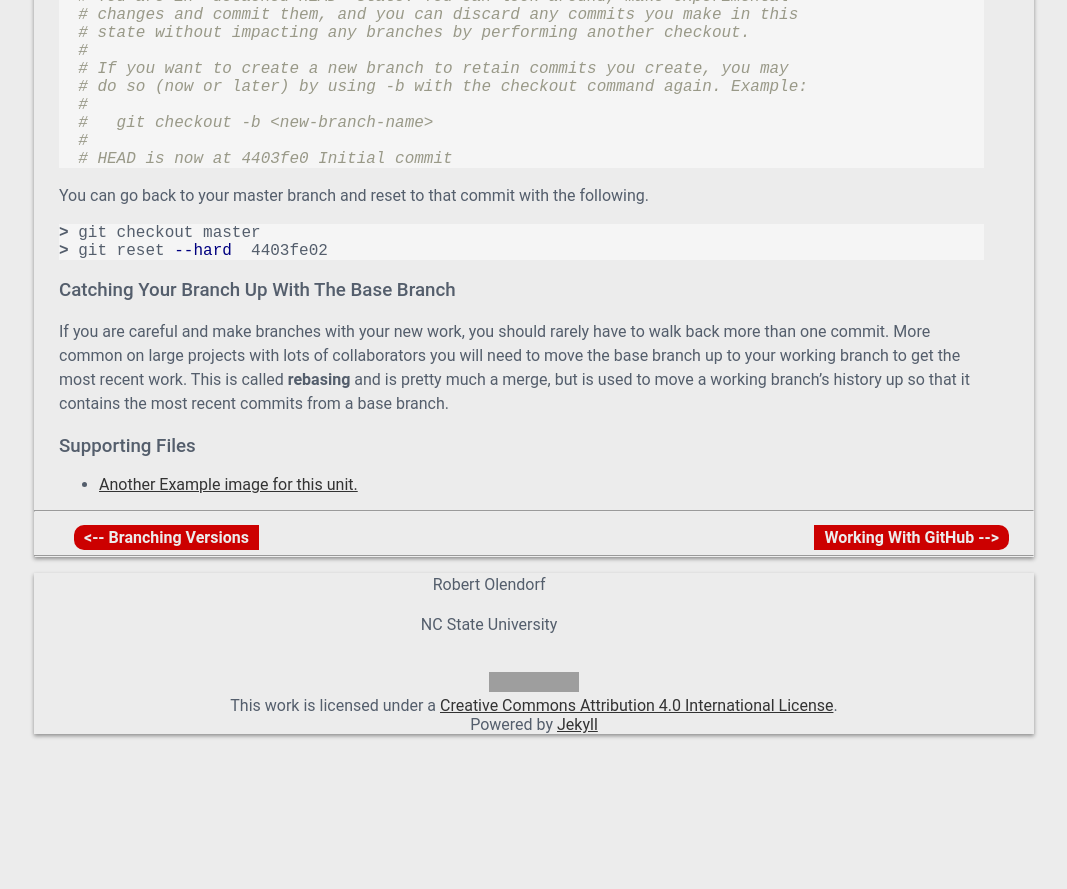
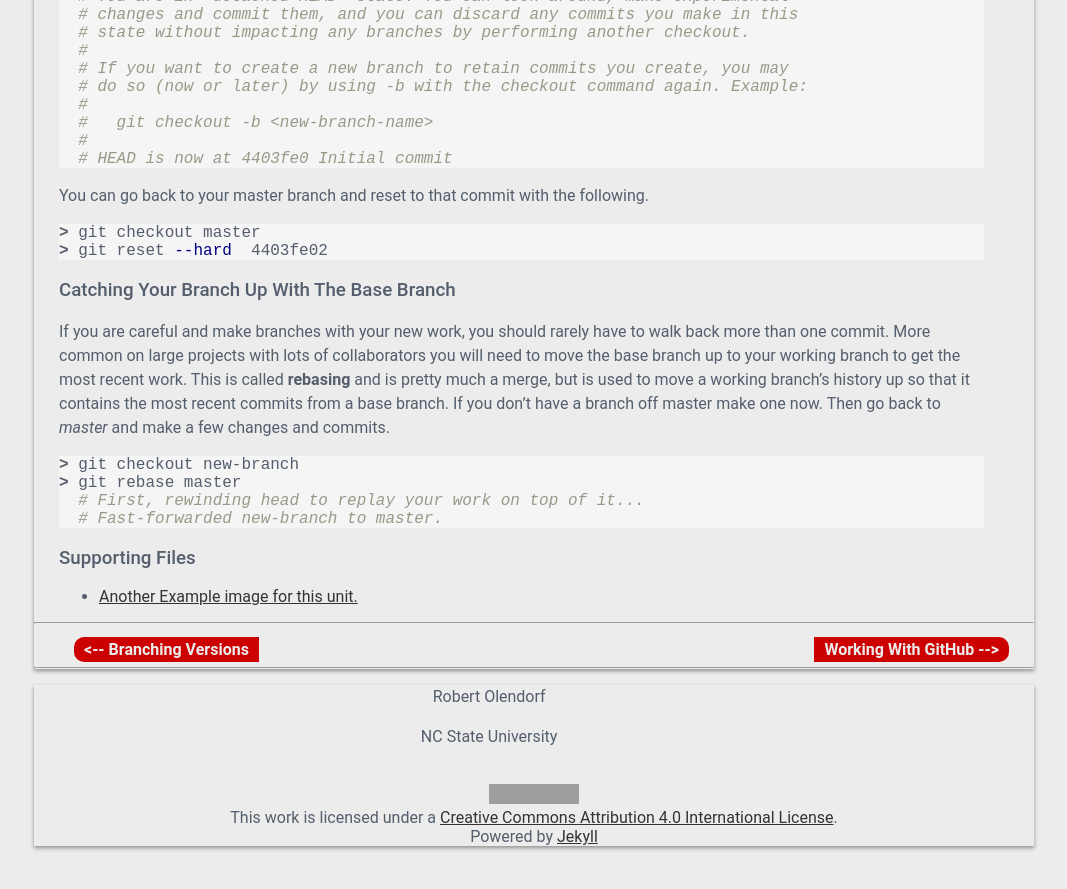
Before and after one commit to olendorf/github_for_researchers, a Jekyll site: the page built from _units/navigating.md, in a window 1280 px wide and 900 px high, scrolled down 1196 px. Shown: the top 889 px of the window, without its empty margins (106-1173 px from the left). Built offline with Jekyll 4.4.1, drawn with Linux system fonts in a browser that asks for light colours; nearby versions of some CDN libraries; before the commit the page ends 1984 px from its top, so only the background shows below that; grey boxes are pictures that could not be loaded.

Commit message:
navigation mostly done

````diff
--- a/_units/navigating.md
+++ b/_units/navigating.md
@@ -114,4 +114,12 @@ You can go back to your master branch and reset to that commit with the followin
 If you are careful and make branches with your new work, you should rarely have to walk back more
 than one commit. More common on large projects with lots of collaborators you will need to move the base branch
 up to your working  branch to get the most recent work. This is called **rebasing** and is pretty much a merge, but
-is used to move a working branch's history up so that it contains the most recent commits from a base branch.
+is used to move a working branch's history up so that it contains the most recent commits from a base branch. If you don't have
+a branch off master make one now. Then go back to *master* and make a few changes and commits.
+
+```bash
+> git checkout new-branch
+> git rebase master
+  # First, rewinding head to replay your work on top of it...
+  # Fast-forwarded new-branch to master.
+```
````
